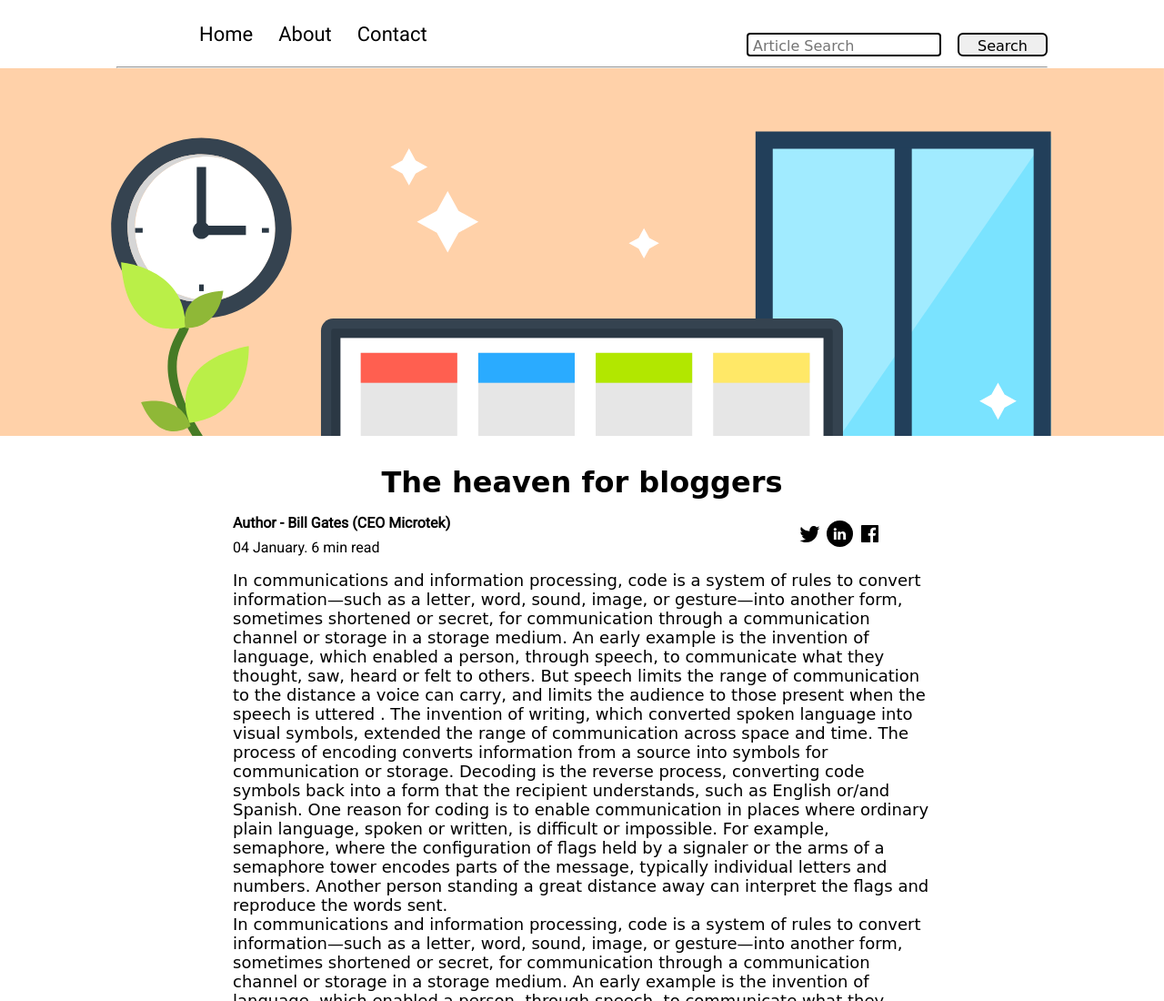
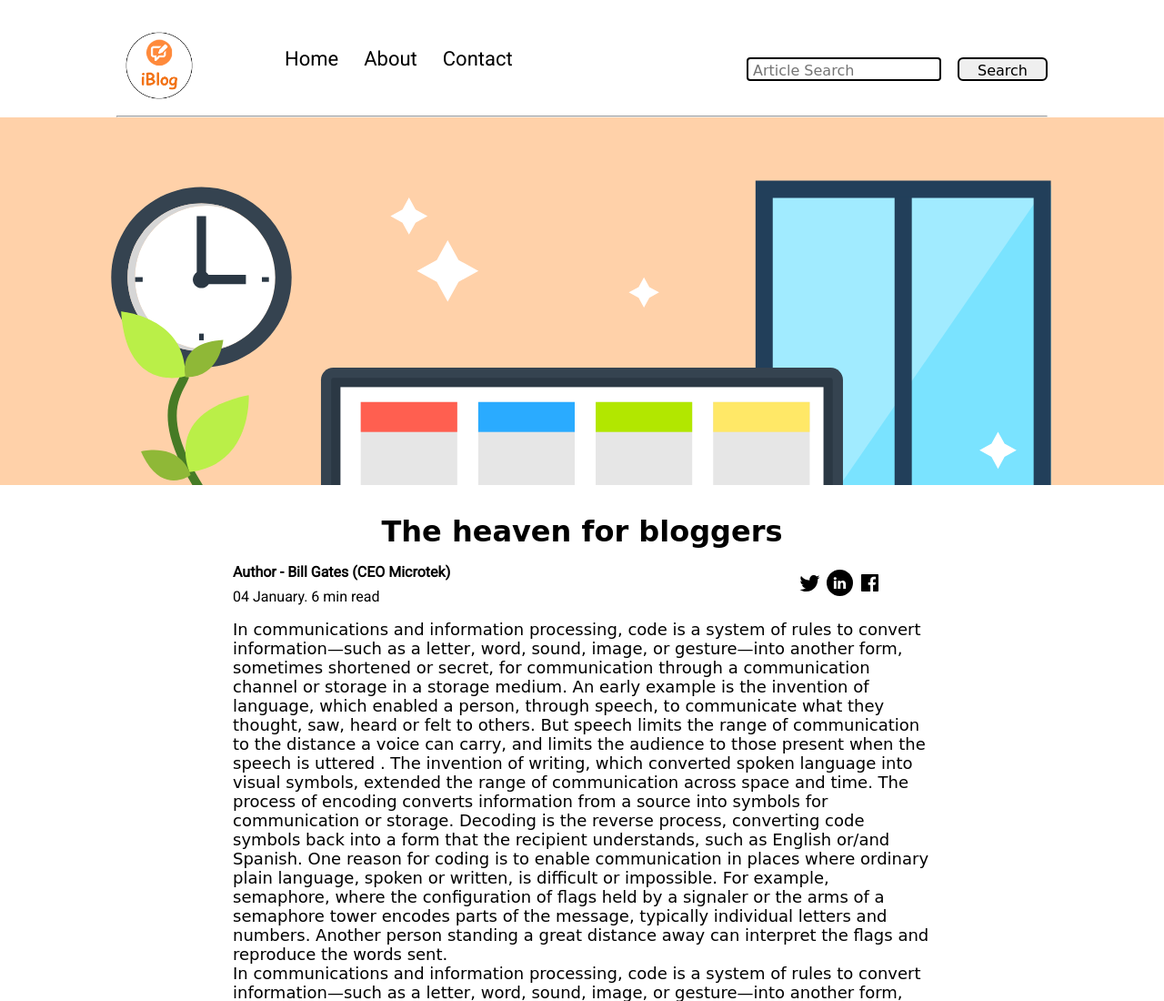
Before and after one commit to Kind00762/Kind00762.github.io, a plain HTML site: page blogpost.html in a window 1280 px wide. Shown: the top 1100 px of the page at 91% size. Drawn offline with Linux system fonts and the light colour scheme; files whose address does not match are found by name; a web font is replaced by a local one.

Commit message:
Update blogpost.html

```diff
--- a/blogpost.html
+++ b/blogpost.html
@@ -13,7 +13,7 @@
     <nav class="navigation max-width-1 m-auto">
         <div class="nav-left">
             <a href="/">
-                <span><img src="img/logo.png" width="94px" alt=""></span>
+                <span><img src="logo.png" width="94px" alt=""></span>
             </a>
             <ul>
                 <li><a href="/">Home</a></li>
```
